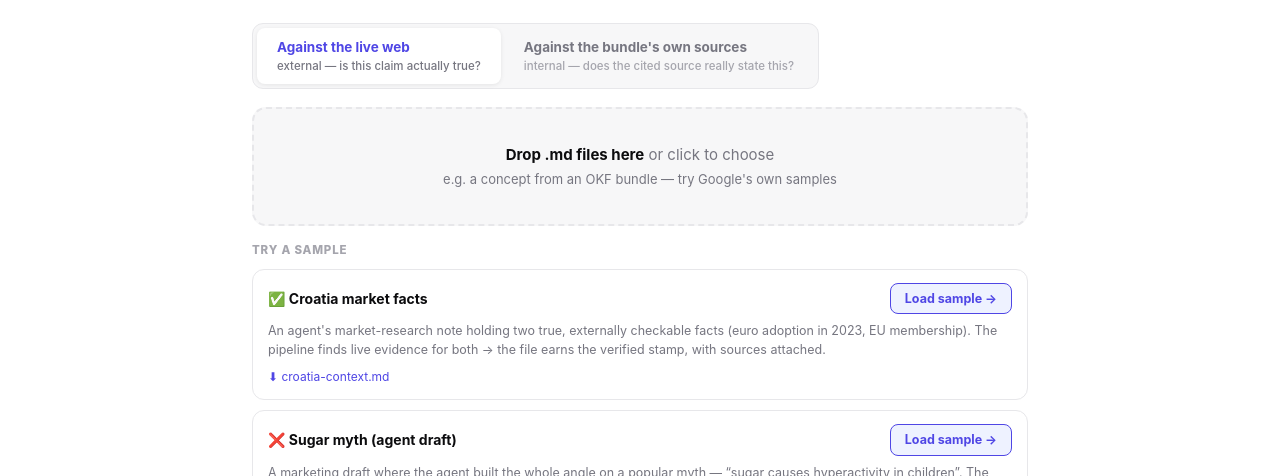
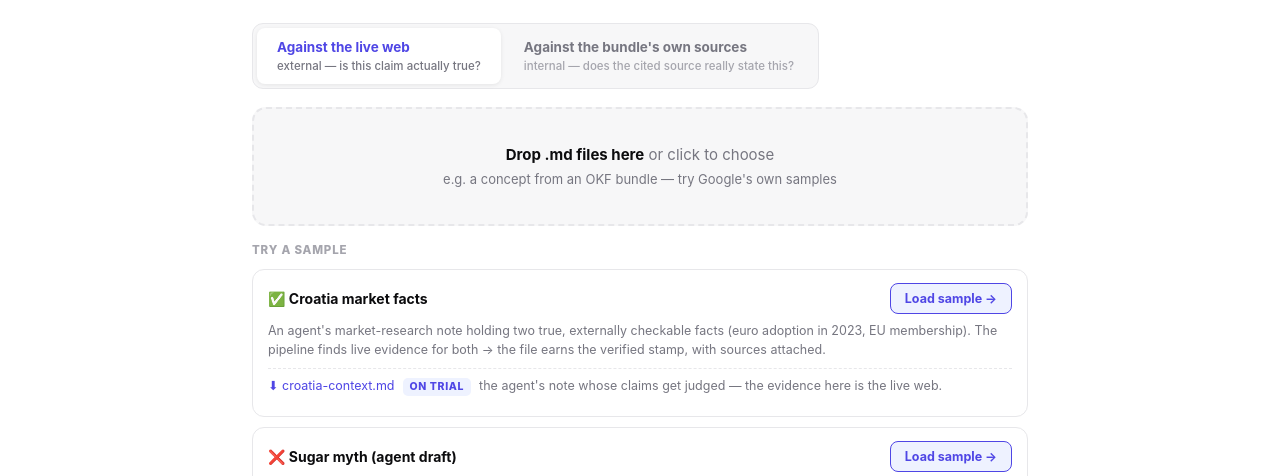
Before and after one commit to recommend-dev/recommend-agentic-trust-layer, a plain HTML site: page okf.html in a window 1280 px wide. Shown: the part 258-734 px from the top of the page. Drawn offline with Linux system fonts and the light colour scheme.

Commit message:
OKF UI: per-file role labels on samples (on trial vs evidence)
Each sample file now carries a role chip and one-line explanation: which
file is the one being verified (the accused — its claims get judged) and
which is the evidence it is judged against (never verified itself; ends
as 'skipped — no claims'). Answers the first question everyone asks:
'what exactly am I verifying, and against what?'

Co-Authored-By: Claude Fable 5 <noreply@anthropic.com>

```diff
--- a/okf.html
+++ b/okf.html
@@ -77,6 +77,14 @@
  .scard .sfiles{font-size:12px}
  .scard .sfiles a{color:var(--accent);text-decoration:none;margin-right:14px;cursor:pointer}
  .scard .sfiles a:hover{text-decoration:underline}
+ .frow{display:flex;gap:8px;align-items:baseline;font-size:12.5px;border-top:1px dashed var(--line);padding:7px 0}
+ .frow a{color:var(--accent);text-decoration:none;white-space:nowrap;cursor:pointer}
+ .frow a:hover{text-decoration:underline}
+ .frow .role{font-size:10.5px;font-weight:800;text-transform:uppercase;letter-spacing:.06em;
+       border-radius:5px;padding:1px 7px;white-space:nowrap}
+ .role.accused{background:var(--soft);color:var(--accent)}
+ .role.evidence{background:#ececf1;color:var(--grey)}
+ .frow .rt{color:var(--grey);line-height:1.5}
  .spin{display:inline-block;width:11px;height:11px;border:2px solid var(--line);border-top-color:var(--accent);
        border-radius:50%;animation:sp .7s linear infinite;vertical-align:-1px}
  @keyframes sp{to{transform:rotate(360deg)}}
@@ -175,16 +183,32 @@ function dlFile(name, content){
   a.href=URL.createObjectURL(new Blob([content],{type:'text/markdown'}));
   a.download=name.split('/').pop(); a.click();
 }
+// who is who: per file, is it the thing ON TRIAL or the EVIDENCE it is judged against
+const ROLES={
+  croatia:[{role:"on trial",cls:"accused",text:"the agent's note whose claims get judged — the evidence here is the live web."}],
+  myth:[{role:"on trial",cls:"accused",text:"the agent's draft whose claims get judged — the evidence here is the live web (real studies)."}],
+  bundle:[
+    {role:"on trial",cls:"accused",text:"agent-written table docs, full of claims that cite the policy (“net_amount = gross − discount, per policy”, “revenue recognized at delivered + 30 days, per policy”). Every cited claim is judged."},
+    {role:"evidence",cls:"evidence",text:"the policy those claims cite. It is NOT verified itself — it is what the claims are judged against, so it will finish as “skipped — no claims”."}],
+  poison:[
+    {role:"on trial",cls:"accused",text:"same table docs, but with planted errors in the claims — watch them get caught one by one."},
+    {role:"evidence",cls:"evidence",text:"the cited policy (with its currency rule silently altered — so a previously-true claim now contradicts it). Still evidence, still not verified itself."}],
+};
 function renderSamples(){
   const box=$('samples'); box.innerHTML='';
   Object.entries(SAMPLES).filter(([k,s])=>s.mode===MODE).forEach(([k,s])=>{
     const el=document.createElement('div'); el.className='scard';
+    const rows=s.files.map((f,i)=>{
+      const r=(ROLES[k]||[])[i]||{};
+      return `<div class="frow"><a data-i="${i}">⬇ ${esc(f.name)}</a>
+        ${r.role?`<span class="role ${r.cls}">${esc(r.role)}</span>`:''}
+        <span class="rt">${esc(r.text||'')}</span></div>`;
+    }).join('');
     el.innerHTML=`<div class="sh"><span class="st">${esc(s.label)}</span>
         <button class="load">Load sample →</button></div>
-      <div class="sd">${esc(DESCS[k]||'')}</div>
-      <div class="sfiles">${s.files.map((f,i)=>`<a data-i="${i}">⬇ ${esc(f.name)}</a>`).join('')}</div>`;
+      <div class="sd">${esc(DESCS[k]||'')}</div>${rows}`;
     el.querySelector('.load').onclick=()=>setFiles(s.files);
-    el.querySelectorAll('.sfiles a').forEach(a=>a.onclick=()=>dlFile(s.files[+a.dataset.i].name, s.files[+a.dataset.i].content));
+    el.querySelectorAll('.frow a').forEach(a=>a.onclick=()=>dlFile(s.files[+a.dataset.i].name, s.files[+a.dataset.i].content));
     box.appendChild(el);
   });
 }
```
